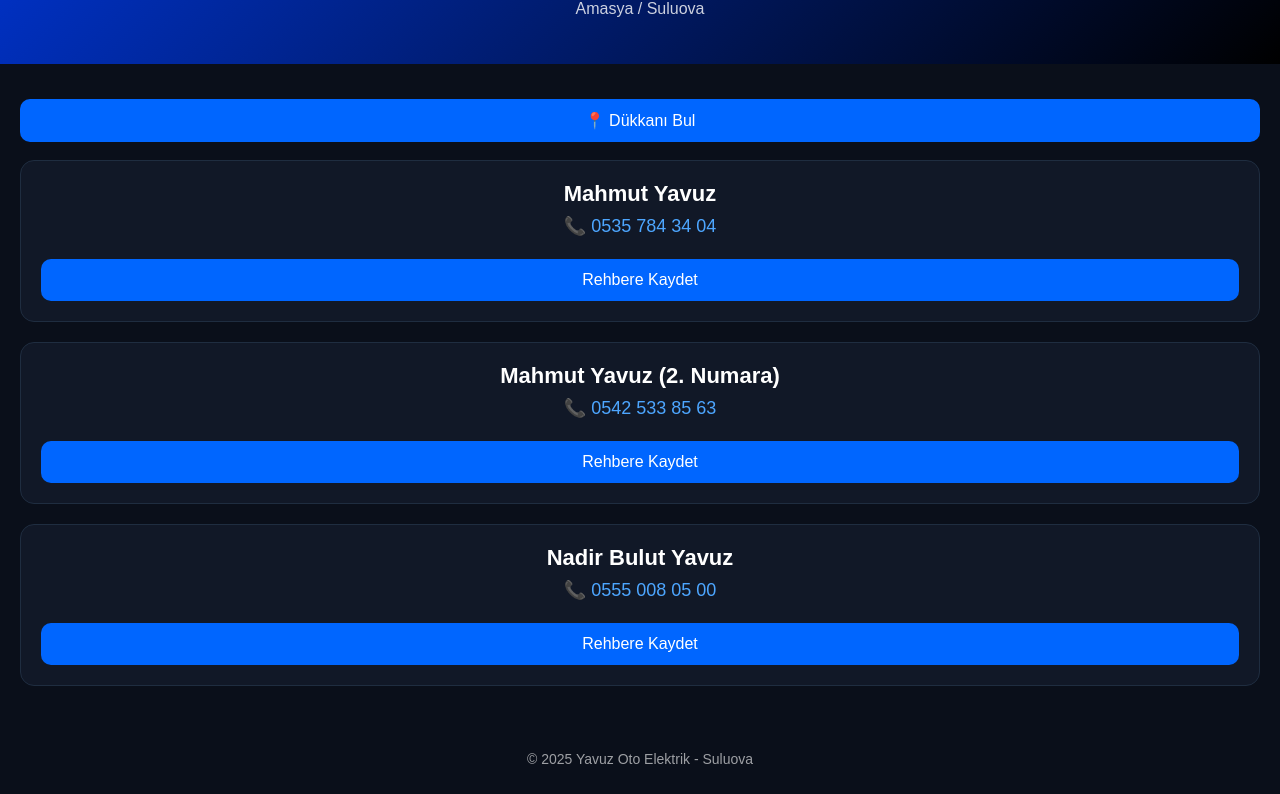
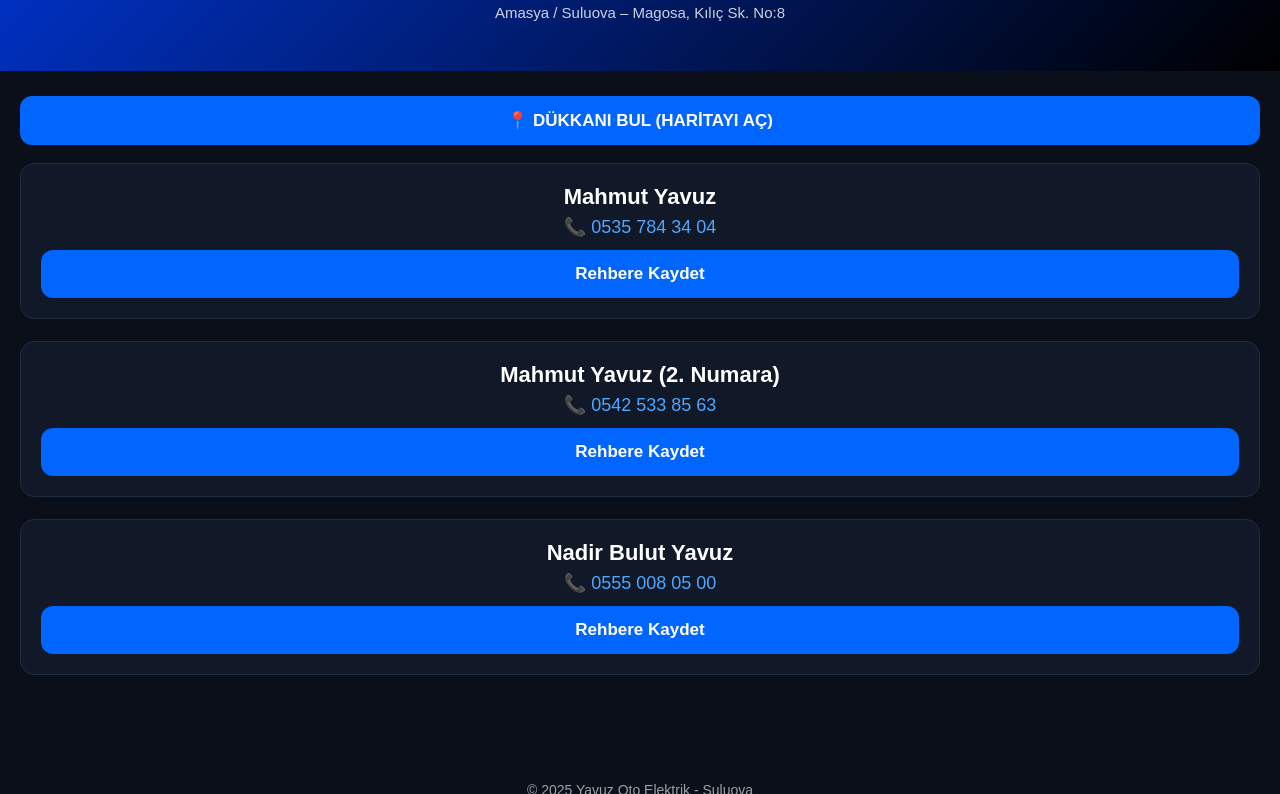
Before and after one commit to R0YC0LD/YavuzOtoElektrik, a plain HTML site: page index.html in a window 1280 px wide. Shown: the part 83-877 px from the top of the page. Drawn offline with Linux system fonts and the light colour scheme.

Commit message:
Update index.html

```diff
--- a/index.html
+++ b/index.html
@@ -15,7 +15,7 @@
 
     header {
         text-align: center;
-        padding: 30px 20px;
+        padding: 35px 20px;
         background: linear-gradient(135deg, #0033cc, #000000);
     }
 
@@ -27,6 +27,7 @@
 
     header p {
         opacity: 0.8;
+        font-size: 15px;
     }
 
     .section {
@@ -34,7 +35,132 @@
         text-align: center;
     }
 
+    .map-btn, .save-btn {
+        background: #0066ff;
+        border: none;
+        padding: 14px 20px;
+        color: white;
+        font-size: 17px;
+        border-radius: 12px;
+        cursor: pointer;
+        width: 100%;
+        font-weight: bold;
+    }
+
+    .map-btn:hover, .save-btn:hover {
+        background: #004fcc;
+    }
+
     .card {
+        background: #111827;
+        border-radius: 14px;
+        padding: 20px;
+        margin-bottom: 22px;
+        border: 1px solid #1f2d40;
+    }
+
+    .name {
+        font-size: 22px;
+        font-weight: bold;
+        margin-bottom: 6px;
+    }
+
+    .number {
+        font-size: 18px;
+        margin-bottom: 12px;
+        color: #4da6ff;
+    }
+
+    footer {
+        text-align: center;
+        padding: 20px;
+        opacity: 0.6;
+        font-size: 14px;
+        margin-top: 40px;
+    }
+</style>
+
+
+<script>
+/* Rehbere Kaydet - VCF oluşturma */
+function saveVCard(name, phone) {
+    const vcard =
+`BEGIN:VCARD
+VERSION:3.0
+FN:${name}
+TEL;TYPE=CELL:${phone}
+END:VCARD`;
+
+    const blob = new Blob([vcard], { type: "text/vcard" });
+    const link = document.createElement("a");
+    link.href = URL.createObjectURL(blob);
+    link.download = name.replace(/\s+/g, "_") + ".vcf";
+    link.click();
+}
+
+/* Harita yönlendirme */
+function openMap() {
+    window.open("https://maps.google.com/?q=40.833919,35.648289", "_blank");
+}
+</script>
+</head>
+
+
+<body>
+
+<header>
+    <h1>Yavuz Oto Elektrik</h1>
+    <p>Amasya / Suluova – Magosa, Kılıç Sk. No:8</p>
+</header>
+
+<div class="section">
+    <button class="map-btn" onclick="openMap()">
+        📍 DÜKKANI BUL (HARİTAYI AÇ)
+    </button>
+
+    <br><br>
+
+    <!-- Mahmut Yavuz -->
+    <div class="card">
+        <div class="name">Mahmut Yavuz</div>
+        <div class="number">📞 0535 784 34 04</div>
+
+        <button class="save-btn"
+            onclick="saveVCard('Mahmut Yavuz', '05357843404')">
+            Rehbere Kaydet
+        </button>
+    </div>
+
+    <!-- Mahmut Yavuz - 2. Numara -->
+    <div class="card">
+        <div class="name">Mahmut Yavuz (2. Numara)</div>
+        <div class="number">📞 0542 533 85 63</div>
+
+        <button class="save-btn"
+            onclick="saveVCard('Mahmut Yavuz (2. Numara)', '05425338563')">
+            Rehbere Kaydet
+        </button>
+    </div>
+
+    <!-- Nadir Bulut Yavuz -->
+    <div class="card">
+        <div class="name">Nadir Bulut Yavuz</div>
+        <div class="number">📞 0555 008 05 00</div>
+
+        <button class="save-btn"
+            onclick="saveVCard('Nadir Bulut Yavuz', '05550080500')">
+            Rehbere Kaydet
+        </button>
+    </div>
+
+</div>
+
+<footer>
+    © 2025 Yavuz Oto Elektrik - Suluova
+</footer>
+
+</body>
+</html>    .card {
         background: #111827;
         border-radius: 14px;
         padding: 20px;
```
